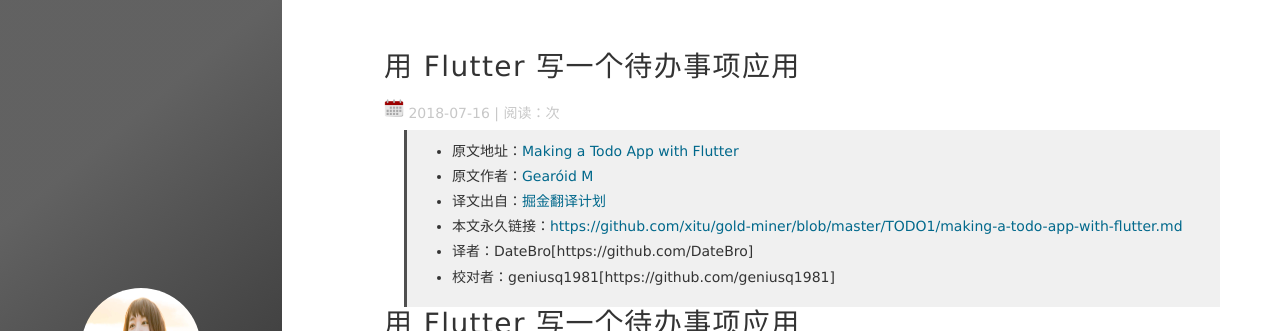
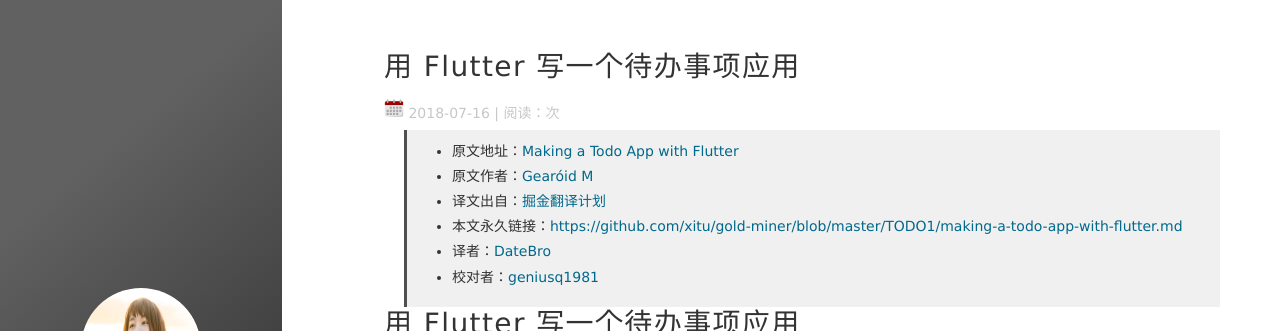
Before and after one commit to DateBro/DateBro.github.io, a Jekyll site: the page built from _posts/2018-07-16-用 Flutter 写一个待办事项应用.md, in a window 1280 px wide and 900 px high, cut to the strip 0-331 px from the top of the window. Built offline with Jekyll 4.4.1, drawn with Linux system fonts in a browser that asks for light colours; nearby versions of some CDN libraries; comment, search, counter and statistics services are not loaded.

Commit message:
modify my error of markdown syntex

```diff
--- a/_posts/2018-07-16-用 Flutter 写一个待办事项应用.md
+++ b/_posts/2018-07-16-用 Flutter 写一个待办事项应用.md
@@ -12,8 +12,8 @@ date: 2018/07/16 16:24:00
 > * 原文作者：[Gearóid M](https://medium.com/@asialgearoid?source=post_header_lockup)
 > * 译文出自：[掘金翻译计划](https://github.com/xitu/gold-miner)
 > * 本文永久链接：[https://github.com/xitu/gold-miner/blob/master/TODO1/making-a-todo-app-with-flutter.md](https://github.com/xitu/gold-miner/blob/master/TODO1/making-a-todo-app-with-flutter.md)
-> * 译者：DateBro[https://github.com/DateBro]
-> * 校对者：geniusq1981[https://github.com/geniusq1981]
+> * 译者：[DateBro](https://github.com/DateBro)
+> * 校对者：[geniusq1981](https://github.com/geniusq1981)
 
 # 用 Flutter 写一个待办事项应用
 
```
Also changed, not shown: _posts/2018-07-17-为什么你需要关注一下 Flutter.md (+1 -1 lines).
